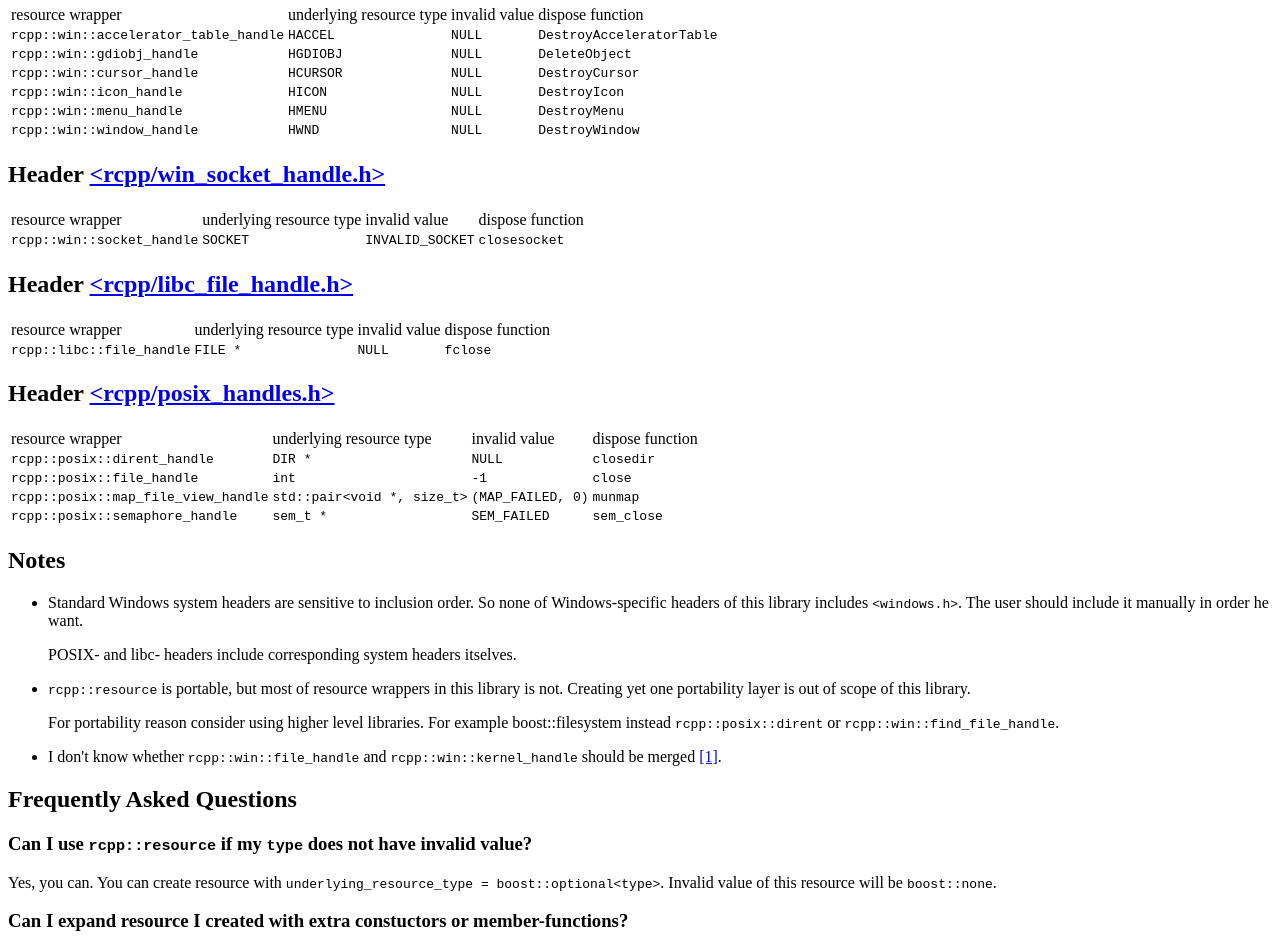
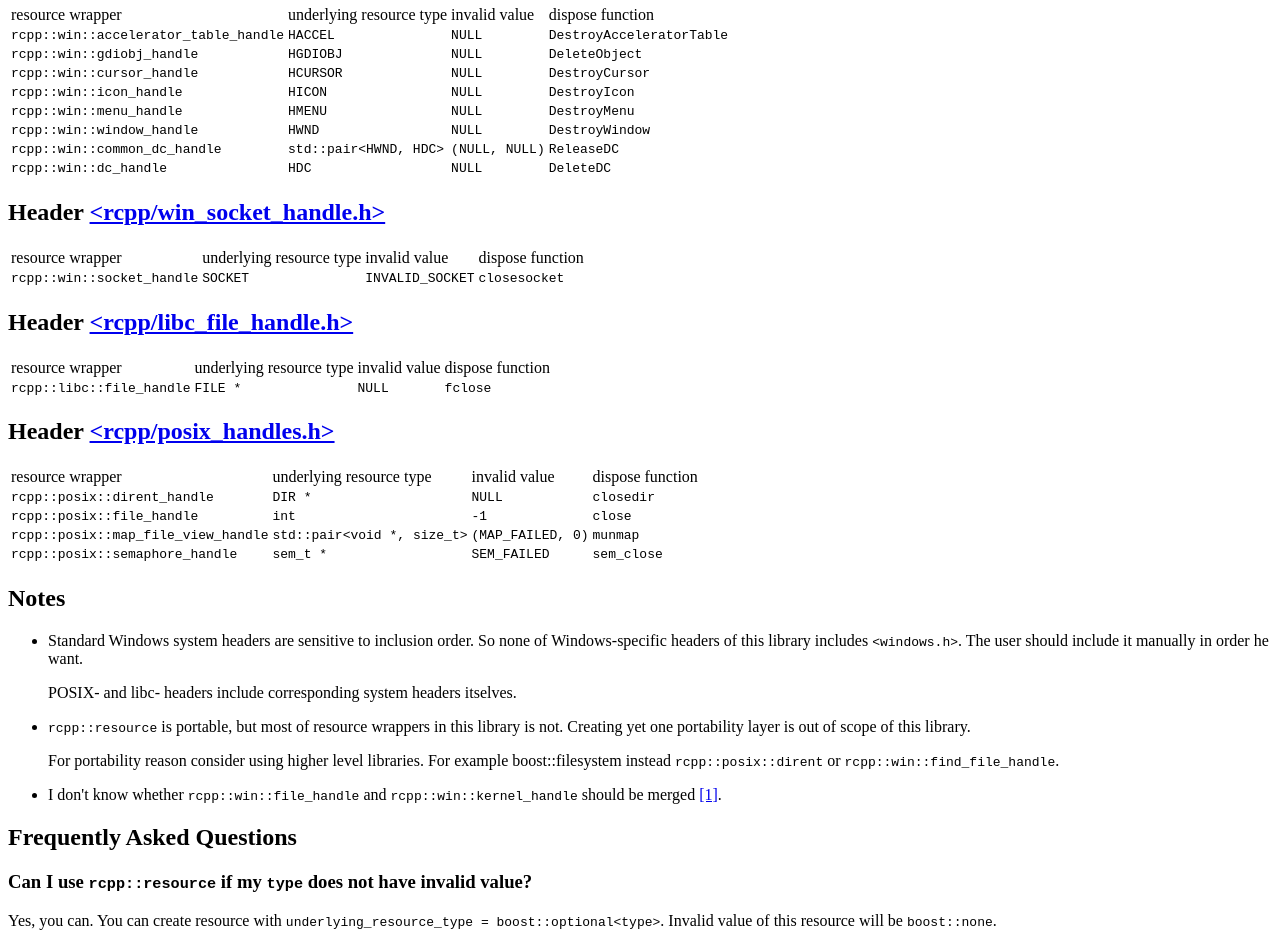
Before and after one commit to sorokin/rcpp, a plain HTML site: page doc/index.html in a window 1280 px wide. Shown: the part 2107-3045 px from the top of the page. Drawn offline with Linux system fonts and the light colour scheme.

Commit message:
new handles: rcpp::win::common_dc_handle, rcpp::win::dc_handle

```diff
--- a/doc/index.html
+++ b/doc/index.html
@@ -250,6 +250,18 @@
                <td><code>NULL</code></td>
                <td><code>DestroyWindow</code></td>
             </tr>
+            <tr>
+               <td><code>rcpp::win::common_dc_handle</code></td>
+               <td><code>std::pair&lt;HWND, HDC&gt;</code></td>
+               <td><code>(NULL, NULL)</code></td>
+               <td><code>ReleaseDC</code></td>
+            </tr>
+            <tr>
+               <td><code>rcpp::win::dc_handle</code></td>
+               <td><code>HDC</code></td>
+               <td><code>NULL</code></td>
+               <td><code>DeleteDC</code></td>
+            </tr>
          </table>
       <h2 id="rcppwinsocket">Header <a href="../rcpp/win_socket_handle.h">&lt;rcpp/win_socket_handle.h&gt;</a></h2>
       <p>
```
Also changed, not shown: 1 other file.
